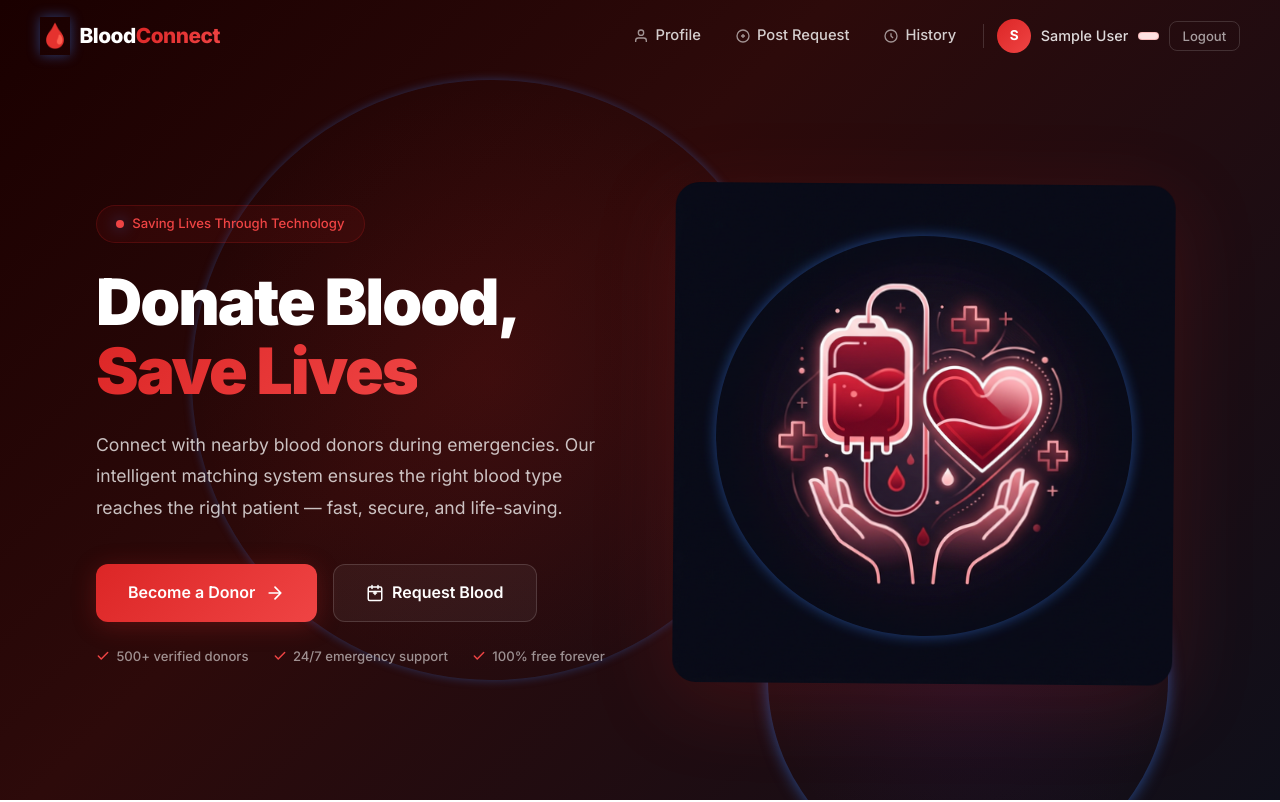
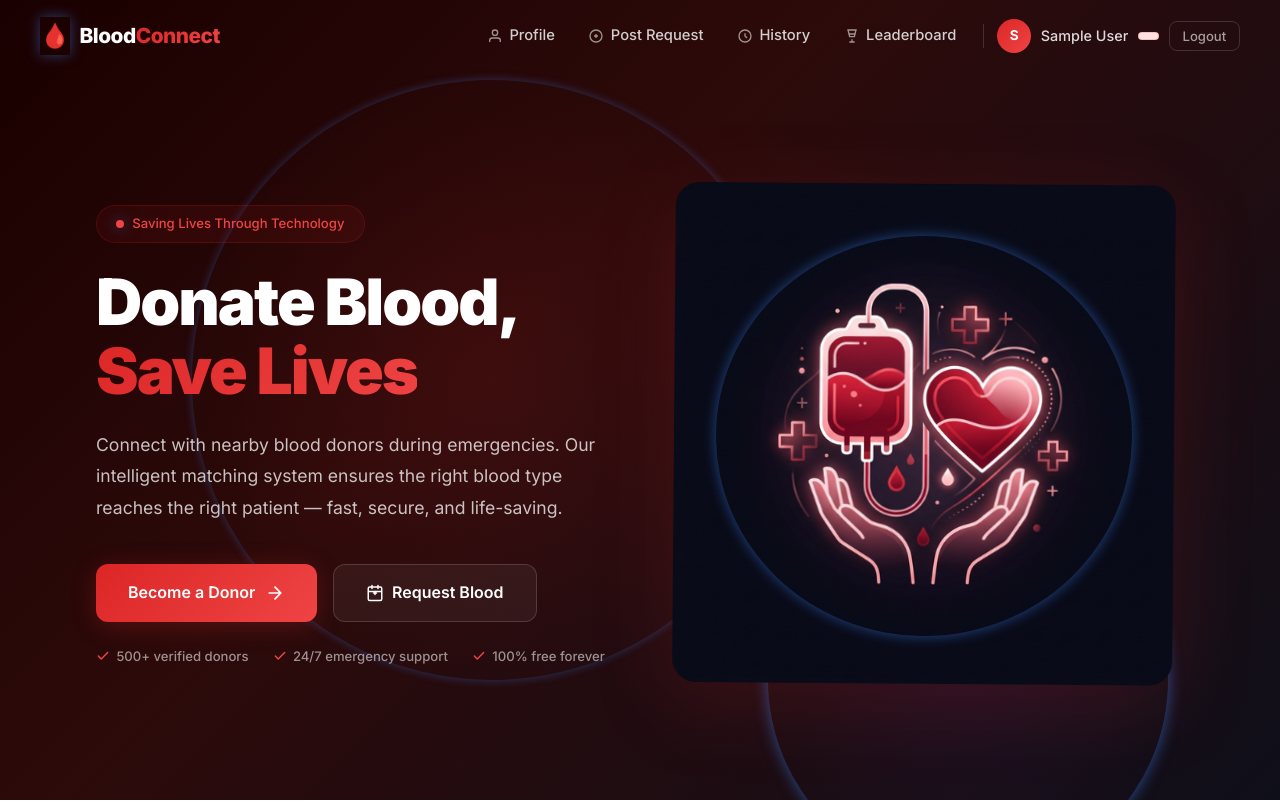
Before and after one commit to kazisalman21/blood-donation-platform, a React (Create React App) app in the folder client/: page / in a window 1280 px wide. Shown: the top 802 px of the page. Built offline with nearby package versions, Linux system fonts and the light colour scheme; no server answers; sample sign-in values are in the browser's storage; the HTML template or start-up script is replaced by a standard one.

Commit message:
feat: add Leaderboard link with trophy icon to Navbar

```diff
--- a/client/src/components/shared/Navbar.jsx
+++ b/client/src/components/shared/Navbar.jsx
@@ -46,6 +46,10 @@ const Navbar = () => {
                                 <svg width="16" height="16" viewBox="0 0 24 24" fill="none" stroke="currentColor" strokeWidth="2"><path d="M12 8v4l3 3m6-3a9 9 0 1 1-18 0 9 9 0 0 1 18 0Z" /></svg>
                                 History
                             </Link>
+                            <Link to="/leaderboard" className={`nav-link ${isActive('/leaderboard') ? 'active' : ''}`}>
+                                <svg width="16" height="16" viewBox="0 0 24 24" fill="none" stroke="currentColor" strokeWidth="2"><path d="M8 21h8m-4-4v4M6 3h12l-1.5 6h-9L6 3Zm1.5 6 1 4h7l1-4" /></svg>
+                                Leaderboard
+                            </Link>
                             <div className="nav-divider" />
                             <div className="nav-user">
                                 <div className="user-avatar">
```
